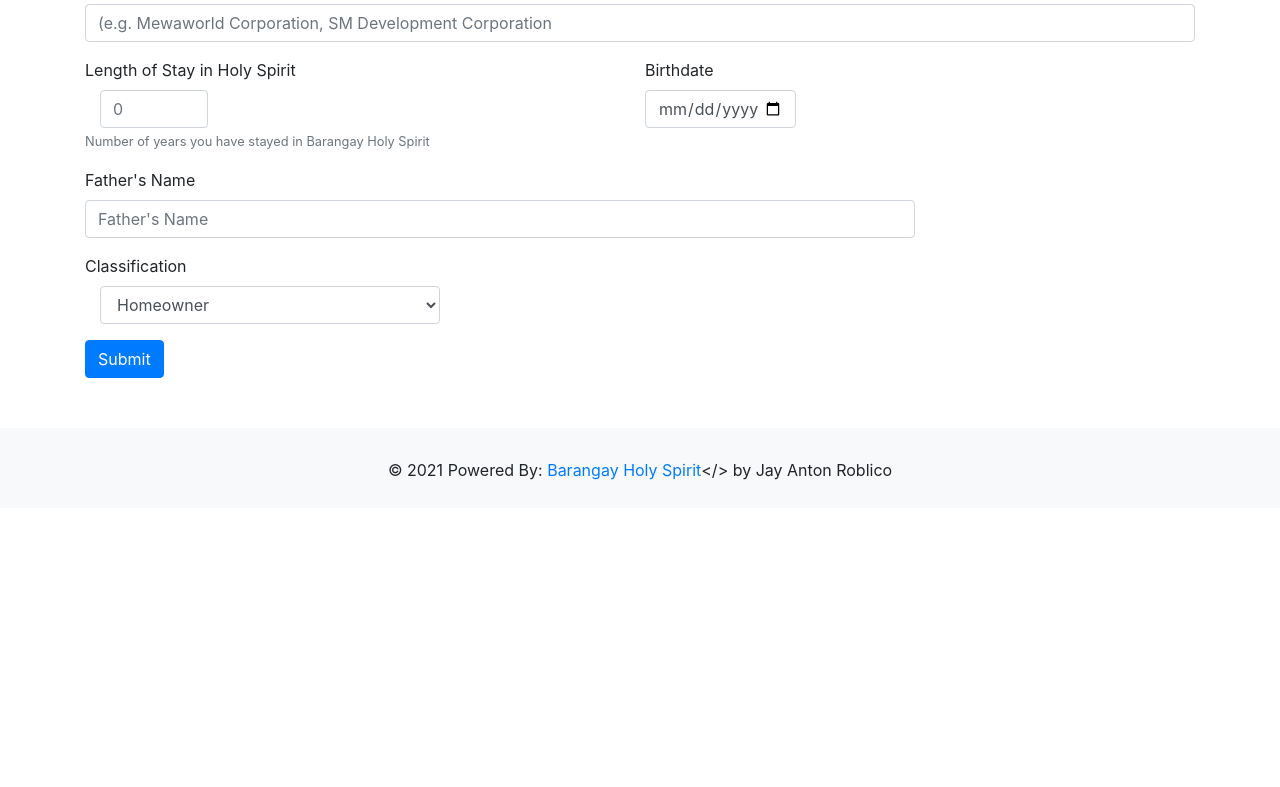
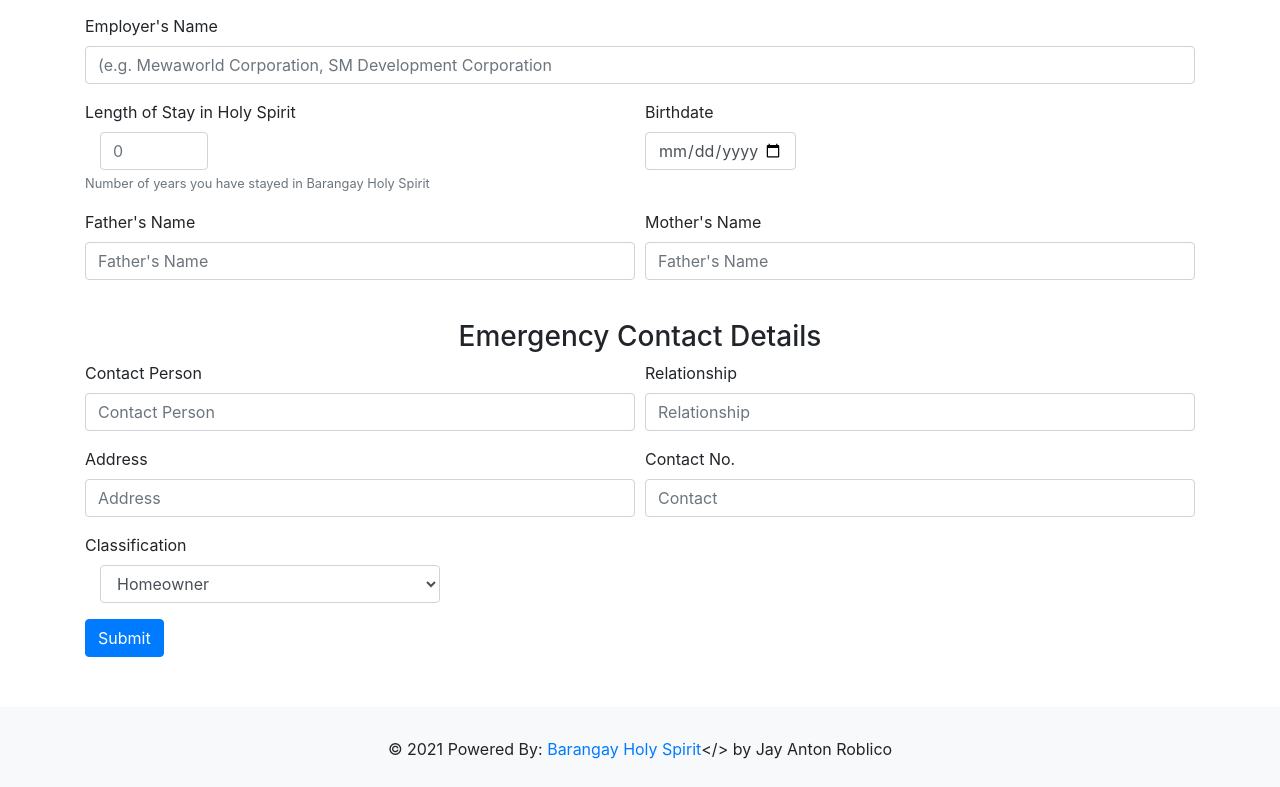
Before and after one commit to saerdyey/holy-spirit-website, a React (Create React App) app: page /holy-spirit/brgyid-form in a window 1280 px wide. Shown: the part 658-1445 px from the top of the page. Before the commit the page ends 1166 px from the top, so only its background shows below. Built offline with nearby package versions, Linux system fonts and the light colour scheme.

Commit message:
finished form UI for brgy id application

```diff
--- a/public/index.html
+++ b/public/index.html
@@ -7,7 +7,7 @@
     <meta name="theme-color" content="#000000" />
     <meta
       name="description"
-      content="Web site created using create-react-app"
+      content="Barangay Holy Spirit unofficial  information website for enquiries and form applications"
     />
     <link rel="apple-touch-icon" href="%PUBLIC_URL%/logo192.png" />
     <link rel="stylesheet" href="https://stackpath.bootstrapcdn.com/bootstrap/4.5.2/css/bootstrap.min.css" integrity="sha384-JcKb8q3iqJ61gNV9KGb8thSsNjpSL0n8PARn9HuZOnIxN0hoP+VmmDGMN5t9UJ0Z" crossorigin="anonymous">
@@ -29,7 +29,7 @@
       work correctly both with client-side routing and a non-root public URL.
       Learn how to configure a non-root public URL by running `npm run build`.
     -->
-    <title>React App</title>
+    <title>Barangay Holy Spirit Website</title>
   </head>
   <body>
     <noscript>You need to enable JavaScript to run this app.</noscript>
--- a/src/components/Nav.js
+++ b/src/components/Nav.js
@@ -28,8 +28,8 @@ const Nav = () => {
                         <div class="dropdown-menu" aria-labelledby="navbarDropdown">
                         <Link to="/holy-spirit/general-info"><a class="dropdown-item">General Info</a></Link>
                         <Link to="/holy-spirit/history"><a class="dropdown-item">History</a></Link>
-                        <Link to="/holy-spirit/maps"><a class="dropdown-item disabled">Maps</a></Link>
-                        <a class="dropdown-item" href="#">Photo Album</a>
+                        <Link to="/holy-spirit/maps"><a class="dropdown-item">Maps</a></Link>
+                        <a class="dropdown-item disabled" href="#">Photo Album</a>
                         <Link to="/holy-spirit/forms"><a class="dropdown-item">Forms</a></Link>
                         <div class="dropdown-divider"></div>
                         <Link to="/holy-spirit/contact"><a class="dropdown-item" href="#">Contact Us</a></Link>
@@ -51,12 +51,6 @@ const Nav = () => {
                         <a class="nav-link disabled" href="#">Associations</a>
                     </li>
                     </ul>
-
-
-                    {/* <form class="form-inline">
-                        <input class="form-control mr-sm-2" type="search" placeholder="Search" aria-label="Search"/>
-                        <button class="btn btn-outline-info my-2 my-sm-0" type="submit">Search</button>
-                    </form> */}
                 </div>
 
             </nav>
--- a/src/components/ourbarangay/forms/BrgyIdForm.js
+++ b/src/components/ourbarangay/forms/BrgyIdForm.js
@@ -5,7 +5,6 @@ import '../Forms.css';
 const BrgyIdForm = () => {
 
     const [inputs, setInputs] = useState({
-        personal_data:{
         first_name:'',
         middle_name:'',
         last_name:'',
@@ -15,29 +14,22 @@ const BrgyIdForm = () => {
         address2:'',
         employer_name:'',
         length_stay:0,
-            birth_date:{
-                bd_year:0,
-                bd_month:0,
-                bd_day:0,
-            },
+        birth_date:'',
         father_name:'',
         mother_name:'',
-            gender:'',
-            civil_status:'',
-
-        },
-        emergency_contact:{
+        gender:'Male',
+        civil_status:'Single',
         contact_person:'',
         relationship:'',
         ec_address:'',
         ec_contact:'',
-        },
-        classification:'',
+        classification:'Homeowner',
         isComplete:false
     })
 
     const inputsHandler = (e) => {
         setInputs({...inputs, [e.target.id]:e.target.value})
+        console.log(e.target.value)
     }
 
     const submitHandler = (e) => {
@@ -49,7 +41,8 @@ const BrgyIdForm = () => {
         <div className="container">
             <div id="form-container">
                 <div id="form-wrapper">
-                    <form onSubmit={submitHandler}>
+                    <form>
+                        <h3>Personal Details</h3>
                         <div className="form-row">
                             <div className="form-group col-md-6">
                                 <label htmlFor="first_name">First Name</label>
@@ -65,7 +58,7 @@ const BrgyIdForm = () => {
                             </div>
                             <div className="form-group col-md-3">
                                 <label htmlFor="inputState">Gender</label>
-                                <select onChange={inputsHandler} id="purpose" className="form-control">
+                                <select onChange={inputsHandler} id="gender" className="form-control">
                                     <option value="Male" selected>Male</option>
                                     <option value="Female">Female</option>
                                 </select>
@@ -113,16 +106,40 @@ const BrgyIdForm = () => {
                             </div>
                             <div className="form-group col-md-6">
                                 <label htmlFor="birth_date">Birthdate</label>
-                                <input type="date" id="birth_date" min="1950-01-01" max="2020-12-31"/>
+                                <input onChange={inputsHandler} type="date" id="birth_date" min="1950-01-01" max="2020-12-31"/>
                             </div>
                         </div>
                         <div className="form-row">
-                            <div className="form-group col-md-9">
+                            <div className="form-group col-md-6">
                                 <label htmlFor="father_name">Father's Name</label>
                                 <input onChange={inputsHandler} type="text" className="form-control" id="father_name" placeholder="Father's Name"/>
                             </div>
+                            <div className="form-group col-md-6">
+                                <label htmlFor="mother_name">Mother's Name</label>
+                                <input onChange={inputsHandler} type="text" className="form-control" id="mother_name" placeholder="Father's Name"/>
+                            </div>
+                        </div>
+                        <br/>
+                        <h3>Emergency Contact Details</h3>
+                        <div className="form-row">
+                            <div className="form-group col-md-6">
+                                <label htmlFor="contact_person">Contact Person</label>
+                                <input onChange={inputsHandler} type="text" className="form-control" id="contact_person" placeholder="Contact Person"/>
+                            </div>
+                            <div className="form-group col-md-6">
+                                <label htmlFor="relationship">Relationship</label>
+                                <input onChange={inputsHandler} type="text" className="form-control" id="relationship" placeholder="Relationship"/>
+                            </div>
+                            <div className="form-group col-md-6">
+                                <label htmlFor="ec_address">Address</label>
+                                <input onChange={inputsHandler} type="text" className="form-control" id="ec_address" placeholder="Address"/>
+                            </div>
+                            <div className="form-group col-md-6">
+                                <label htmlFor="ec_contact">Contact No.</label>
+                                <input onChange={inputsHandler} type="text" className="form-control" id="ec_contact" placeholder="Contact"/>
+                            </div>
+                        </div>
 
-                        </div>
                         <div className="form-group">
                             <label htmlFor="classification">Classification</label>
                             <div className="col-4">
@@ -133,7 +150,7 @@ const BrgyIdForm = () => {
                                 </select>
                             </div>
                         </div>
-                        <button type="submit" className="btn btn-primary">Submit</button>
+                        <button type="submit" className="btn btn-primary" onClick={submitHandler}>Submit</button>
                     </form>
                 </div>
             </div>
```
Also changed, not shown: 1 other file (tests, documents, lock files or other folders). Lines whose indentation alone changed are shown as unchanged.
